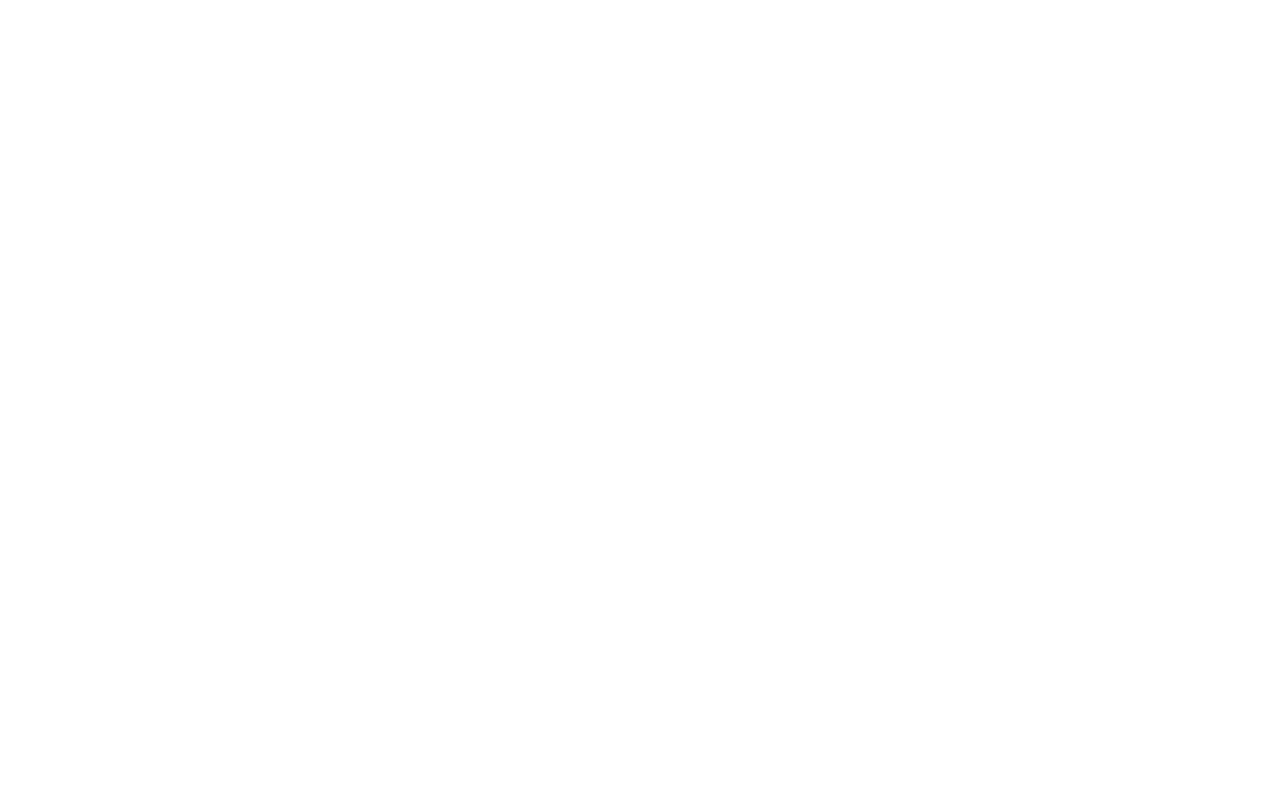
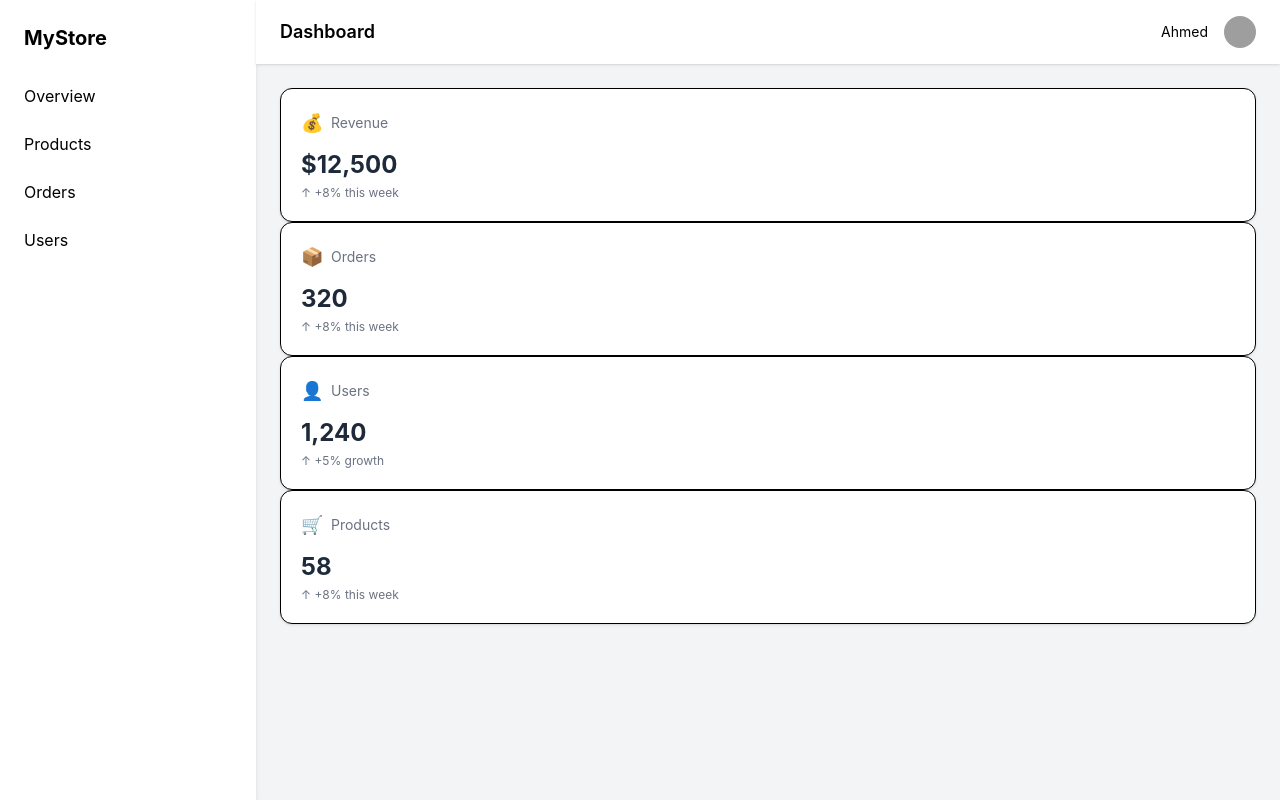
Before and after one commit to ahmadyattia/e-commerce-dashboard, a React (Vite) app: page /dashboard/overview in a window 1280 px wide. Before the commit this address had no page. Built offline with nearby package versions, Linux system fonts and the light colour scheme; grey boxes are pictures that could not be loaded.

Commit message:
established routes

```diff
--- a/src/App.jsx
+++ b/src/App.jsx
@@ -1,12 +1,21 @@
-import { Route, Routes } from "react-router";
+import { Navigate, Route, Routes } from "react-router";
 import DashboardLayout from "./components/layout/DashboardLayout";
 import Overview from "./pages/dashboard/Overview";
+import Products from "./pages/dashboard/Products";
+import Orders from "./pages/dashboard/Orders";
+import Users from "./pages/dashboard/Users";
 
 const App = () => {
   return (
     <Routes>
-      <Route path="/" element={<DashboardLayout />}>
-        <Route path="/" element={<Overview />} />
+      <Route path="/" element={<Navigate to="/dashboard" replace />}></Route>
+      <Route path="/dashboard" element={<DashboardLayout />}>
+        <Route index element={<Navigate to={"overview"} replace />}></Route>
+        /* default dashboard page */
+        <Route path="overview" element={<Overview />} />
+        <Route path="products" element={<Products />} />
+        <Route path="orders" element={<Orders />} />
+        <Route path="users" element={<Users />} />
       </Route>
     </Routes>
   );
```
